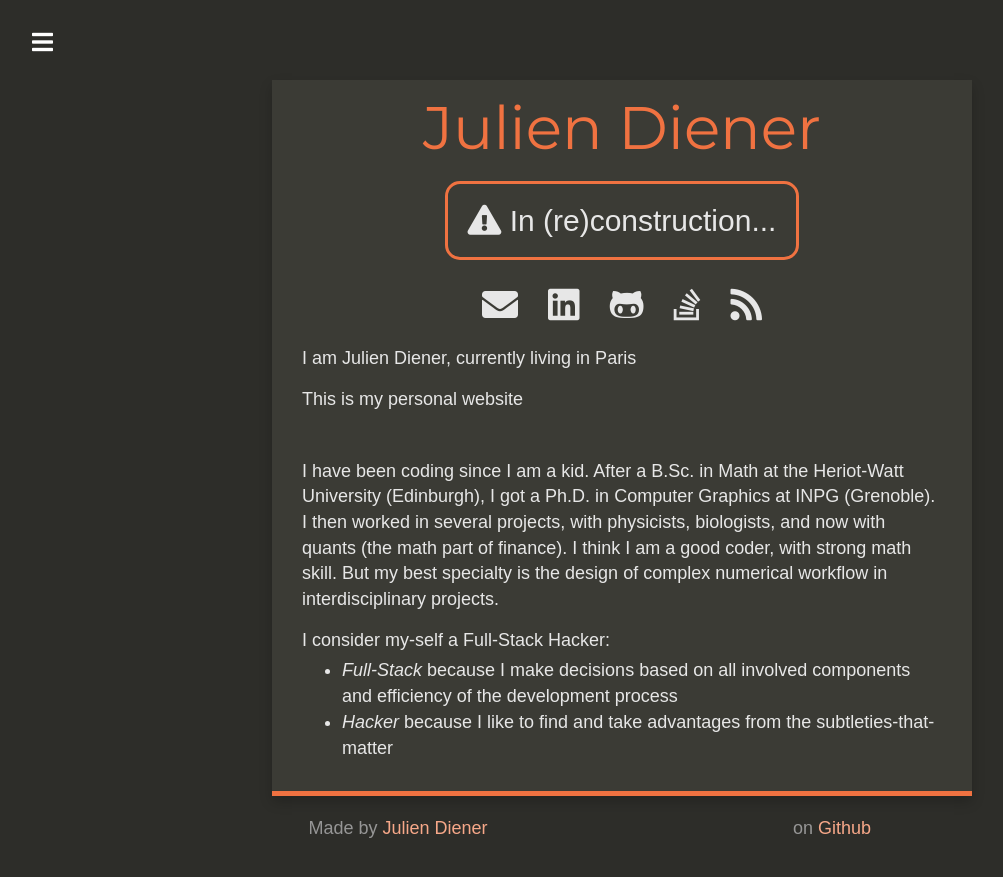
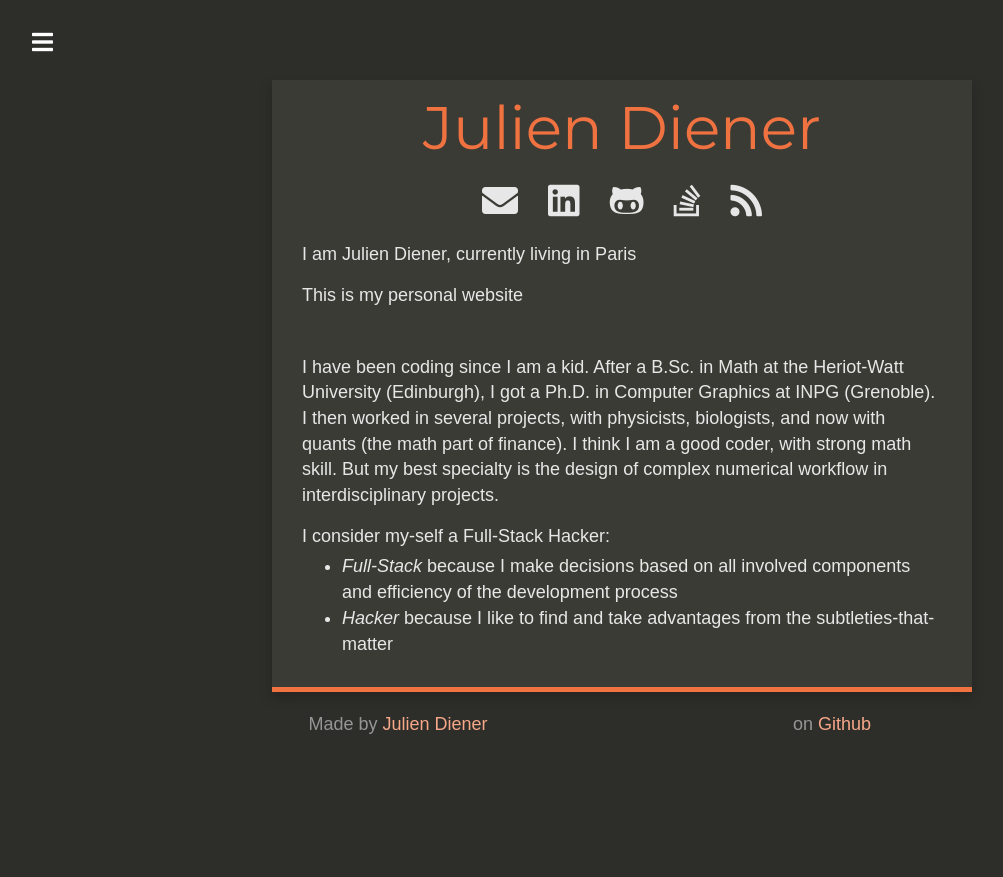
Before and after one commit to julien-diener/julien-diener.github.io, a Jekyll site: the page built from index.html, in a window 1280 px wide. Shown: the top 877 px of the page, without its empty margins (18-1021 px from the left). Built offline with Jekyll 4.4.1, drawn with Linux system fonts in a browser that asks for light colours; nearby versions of some CDN libraries.

Commit message:
remove under construction

```diff
--- a/index.html
+++ b/index.html
@@ -16,7 +16,7 @@
 
       <!--div class="author-text"> {{ site.title_description }} </div-->
 
-      <h2 class="reconstruction"> <i class="fa fa-exclamation-triangle "></i> In (re)construction... </h2>
+      <!-- <h2 class="reconstruction"> <i class="fa fa-exclamation-triangle "></i> In (re)construction... </h2> -->
 
       {% include social_links.html %}
 
```
